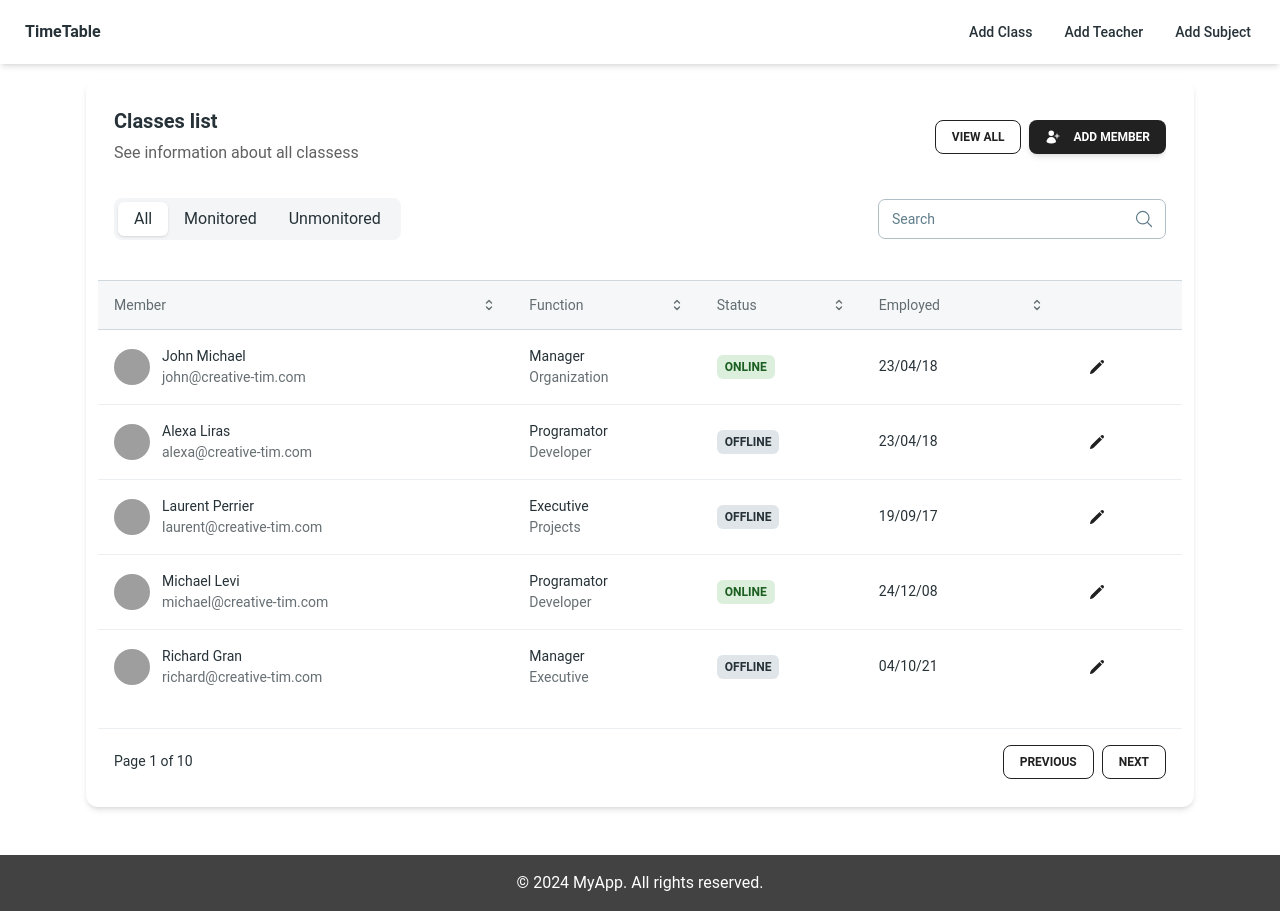
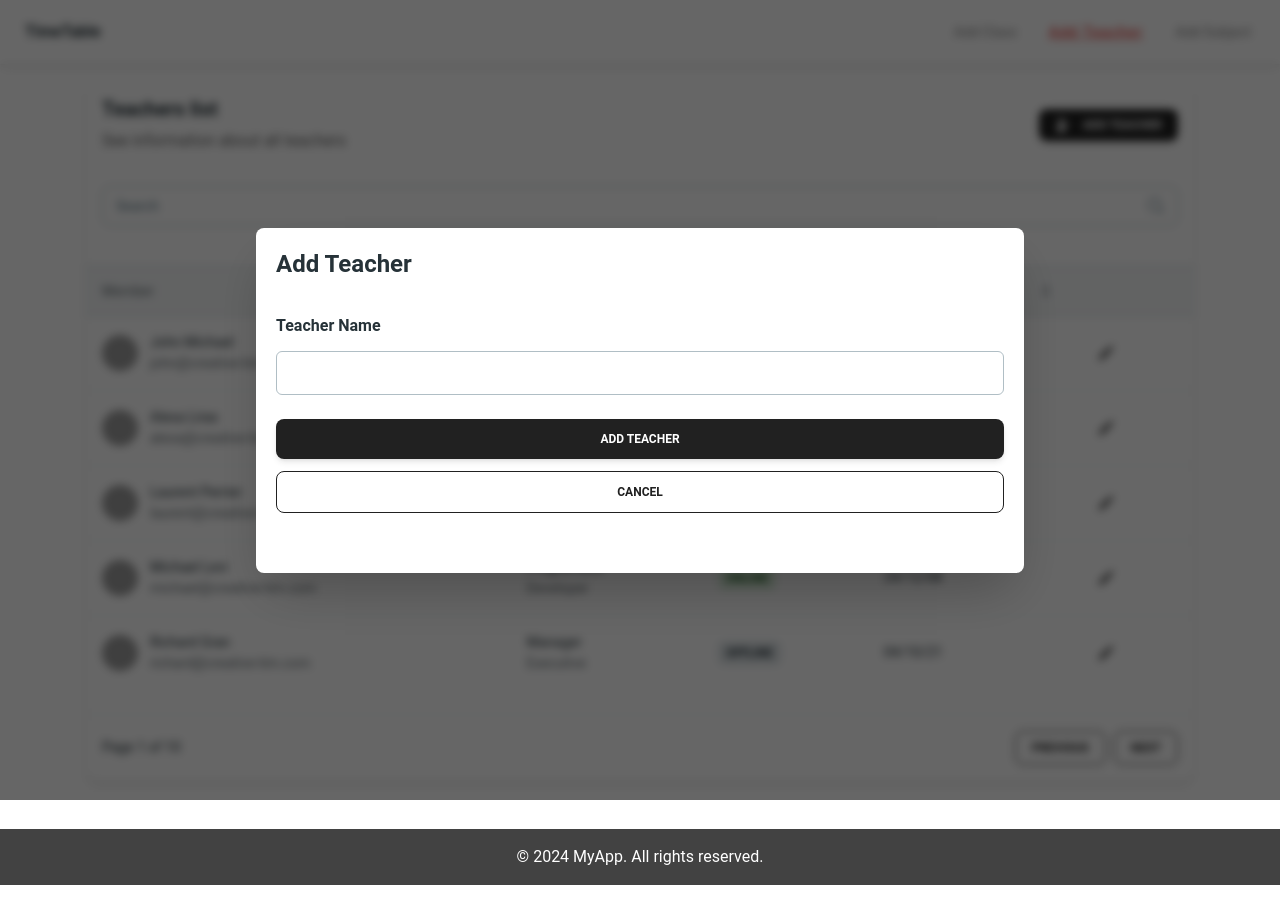
Before and after one commit to Arvindkr123/time-management-app, a React (Vite) app: page /add-teacher in a window 1280 px wide. Both pictures are taken after a click on the button 1096 px from the left and 366 px from the top of the page. After the commit the page ends 885 px from the top, so only its background shows below. Built offline with nearby package versions, Linux system fonts and the light colour scheme; grey boxes are pictures that could not be loaded.

Commit message:
added ui setup

```diff
--- a/src/components/Header.jsx
+++ b/src/components/Header.jsx
@@ -1,4 +1,4 @@
-import { Link } from "react-router-dom";
+import { Link, useLocation } from "react-router-dom";
 import React from "react";
 import {
   Navbar,
@@ -9,6 +9,9 @@ import {
 import { Bars3Icon, XMarkIcon } from "@heroicons/react/24/outline";
 
 function NavList() {
+  const location = useLocation();
+
+  console.log(location.pathname);
   return (
     <ul className="my-2 flex flex-col gap-2 lg:mb-0 lg:mt-0 lg:flex-row lg:items-center lg:gap-6">
       <Typography
@@ -19,7 +22,11 @@ function NavList() {
       >
         <Link
           to="/add-class"
-          className="flex items-center hover:text-blue-500 transition-colors"
+          className={`flex items-center transition-colors ${
+            location.pathname === "/add-class"
+              ? "underline text-red-600 tracking-widest" // Active state: underline and a distinct color
+              : "text-gray-500 hover:text-blue-500" // Inactive state: default color with hover effect
+          }`}
         >
           Add Class
         </Link>
@@ -32,7 +39,11 @@ function NavList() {
       >
         <Link
           to="/add-teacher"
-          className="flex items-center hover:text-blue-500 transition-colors"
+          className={`flex items-center transition-colors ${
+            location.pathname === "/add-teacher"
+              ? "underline text-red-600 tracking-widest" // Active state: underline and a distinct color
+              : "text-gray-500 hover:text-blue-500" // Inactive state: default color with hover effect
+          }`}
         >
           Add Teacher
         </Link>
@@ -45,7 +56,11 @@ function NavList() {
       >
         <Link
           to="/add-subject"
-          className="flex items-center hover:text-blue-500 transition-colors"
+          className={`flex items-center transition-colors ${
+            location.pathname === "/add-subject"
+              ? "underline text-red-600 tracking-widest" // Active state: underline and a distinct color
+              : "text-gray-500 hover:text-blue-500" // Inactive state: default color with hover effect
+          }`}
         >
           Add Subject
         </Link>
--- a/src/pages/AddClass.jsx
+++ b/src/pages/AddClass.jsx
@@ -12,29 +12,13 @@ import {
   CardBody,
   Chip,
   CardFooter,
-  Tabs,
-  TabsHeader,
-  Tab,
   Avatar,
   IconButton,
   Tooltip,
+  Dialog,
+  DialogBody,
 } from "@material-tailwind/react";
-
-const TABS = [
-  {
-    label: "All",
-    value: "all",
-  },
-  {
-    label: "Monitored",
-    value: "monitored",
-  },
-  {
-    label: "Unmonitored",
-    value: "unmonitored",
-  },
-];
-
+import { useState } from "react";
 const TABLE_HEAD = ["Member", "Function", "Status", "Employed", ""];
 
 const TABLE_ROWS = [
@@ -95,38 +79,72 @@ const AddClass = () => {
 export default AddClass;
 
 export function SortableTable() {
+  const [open, setOpen] = useState(false);
+
+  const handleOpen = () => setOpen(!open);
   return (
-    <Card className="h-full w-full p-3">
+    <Card className="h-full w-full">
       <CardHeader floated={false} shadow={false} className="rounded-none">
         <div className="mb-8 flex items-center justify-between gap-8">
           <div>
             <Typography variant="h5" color="blue-gray">
-              Classes list
+              Classess list
             </Typography>
             <Typography color="gray" className="mt-1 font-normal">
               See information about all classess
             </Typography>
           </div>
           <div className="flex shrink-0 flex-col gap-2 sm:flex-row">
-            <Button variant="outlined" size="sm">
-              view all
-            </Button>
-            <Button className="flex items-center gap-3" size="sm">
-              <UserPlusIcon strokeWidth={2} className="h-4 w-4" /> Add member
+            <Button
+              onClick={handleOpen}
+              className="flex items-center gap-3"
+              size="sm"
+            >
+              <UserPlusIcon strokeWidth={2} className="h-4 w-4" /> Add Class
             </Button>
           </div>
         </div>
+
+        {/* Dialog for Add class start here ------ */}
+        <Dialog open={open} handler={handleOpen}>
+          <Card color="transparent" shadow={false} className="p-5">
+            <Typography variant="h4" color="blue-gray">
+              Add Class
+            </Typography>
+            <form className="mt-8 mb-2">
+              <div className="mb-1 flex flex-col gap-6">
+                <Typography variant="h6" color="blue-gray" className="-mb-3">
+                  Class Name
+                </Typography>
+                <Input
+                  size="lg"
+                  placeholder="classs name"
+                  className=" !border-t-blue-gray-200 focus:!border-t-gray-900"
+                  labelProps={{
+                    className: "before:content-none after:content-none",
+                  }}
+                />
+              </div>
+
+              <Button className="mt-6" fullWidth>
+                add class
+              </Button>
+              <Button
+                onClick={handleOpen}
+                className="mt-3"
+                variant="outlined"
+                fullWidth
+              >
+                Cancel
+              </Button>
+            </form>
+          </Card>
+          <DialogBody></DialogBody>
+        </Dialog>
+        {/* Dialog for Add class end here ------ */}
+
         <div className="flex flex-col items-center justify-between gap-4 md:flex-row">
-          <Tabs value="all" className="w-full md:w-max">
-            <TabsHeader>
-              {TABS.map(({ label, value }) => (
-                <Tab key={value} value={value}>
-                  &nbsp;&nbsp;{label}&nbsp;&nbsp;
-                </Tab>
-              ))}
-            </TabsHeader>
-          </Tabs>
-          <div className="w-full md:w-72">
+          <div className="w-full">
             <Input
               label="Search"
               icon={<MagnifyingGlassIcon className="h-5 w-5" />}
@@ -225,8 +243,8 @@ export function SortableTable() {
                         {date}
                       </Typography>
                     </td>
-                    <td className={classes}>
-                      <Tooltip content="Edit User">
+                    <td onClick={handleOpen} className={classes}>
+                      <Tooltip content="Edit Class">
                         <IconButton variant="text">
                           <PencilIcon className="h-4 w-4" />
                         </IconButton>
--- a/src/pages/AddSubject.jsx
+++ b/src/pages/AddSubject.jsx
@@ -12,29 +12,13 @@ import {
   CardBody,
   Chip,
   CardFooter,
-  Tabs,
-  TabsHeader,
-  Tab,
   Avatar,
   IconButton,
   Tooltip,
+  Dialog,
+  DialogBody,
 } from "@material-tailwind/react";
-
-const TABS = [
-  {
-    label: "All",
-    value: "all",
-  },
-  {
-    label: "Monitored",
-    value: "monitored",
-  },
-  {
-    label: "Unmonitored",
-    value: "unmonitored",
-  },
-];
-
+import { useState } from "react";
 const TABLE_HEAD = ["Member", "Function", "Status", "Employed", ""];
 
 const TABLE_ROWS = [
@@ -95,38 +79,72 @@ const AddSubject = () => {
 export default AddSubject;
 
 export function SortableTable() {
+  const [open, setOpen] = useState(false);
+
+  const handleOpen = () => setOpen(!open);
   return (
     <Card className="h-full w-full">
       <CardHeader floated={false} shadow={false} className="rounded-none">
         <div className="mb-8 flex items-center justify-between gap-8">
           <div>
             <Typography variant="h5" color="blue-gray">
-              Members list
+              Subjects list
             </Typography>
             <Typography color="gray" className="mt-1 font-normal">
-              See information about all members
+              See information about all subjects
             </Typography>
           </div>
           <div className="flex shrink-0 flex-col gap-2 sm:flex-row">
-            <Button variant="outlined" size="sm">
-              view all
-            </Button>
-            <Button className="flex items-center gap-3" size="sm">
-              <UserPlusIcon strokeWidth={2} className="h-4 w-4" /> Add member
+            <Button
+              onClick={handleOpen}
+              className="flex items-center gap-3"
+              size="sm"
+            >
+              <UserPlusIcon strokeWidth={2} className="h-4 w-4" /> Add Subject
             </Button>
           </div>
         </div>
+
+        {/* Dialog for Add class start here ------ */}
+        <Dialog open={open} handler={handleOpen}>
+          <Card color="transparent" shadow={false} className="p-5">
+            <Typography variant="h4" color="blue-gray">
+              Add Subject
+            </Typography>
+            <form className="mt-8 mb-2">
+              <div className="mb-1 flex flex-col gap-6">
+                <Typography variant="h6" color="blue-gray" className="-mb-3">
+                  Subject Name
+                </Typography>
+                <Input
+                  size="lg"
+                  placeholder="subject name"
+                  className=" !border-t-blue-gray-200 focus:!border-t-gray-900"
+                  labelProps={{
+                    className: "before:content-none after:content-none",
+                  }}
+                />
+              </div>
+
+              <Button className="mt-6" fullWidth>
+                add subject
+              </Button>
+              <Button
+                onClick={handleOpen}
+                className="mt-3"
+                variant="outlined"
+                fullWidth
+              >
+                Cancel
+              </Button>
+            </form>
+          </Card>
+          <DialogBody></DialogBody>
+        </Dialog>
+        {/* Dialog for Add class end here ------ */}
+
         <div className="flex flex-col items-center justify-between gap-4 md:flex-row">
-          <Tabs value="all" className="w-full md:w-max">
-            <TabsHeader>
-              {TABS.map(({ label, value }) => (
-                <Tab key={value} value={value}>
-                  &nbsp;&nbsp;{label}&nbsp;&nbsp;
-                </Tab>
-              ))}
-            </TabsHeader>
-          </Tabs>
-          <div className="w-full md:w-72">
+          <div className="w-full">
             <Input
               label="Search"
               icon={<MagnifyingGlassIcon className="h-5 w-5" />}
@@ -225,8 +243,8 @@ export function SortableTable() {
                         {date}
                       </Typography>
                     </td>
-                    <td className={classes}>
-                      <Tooltip content="Edit User">
+                    <td onClick={handleOpen} className={classes}>
+                      <Tooltip content="Edit Class">
                         <IconButton variant="text">
                           <PencilIcon className="h-4 w-4" />
                         </IconButton>
--- a/src/pages/AddTeacher.jsx
+++ b/src/pages/AddTeacher.jsx
@@ -12,29 +12,13 @@ import {
   CardBody,
   Chip,
   CardFooter,
-  Tabs,
-  TabsHeader,
-  Tab,
   Avatar,
   IconButton,
   Tooltip,
+  Dialog,
+  DialogBody,
 } from "@material-tailwind/react";
-
-const TABS = [
-  {
-    label: "All",
-    value: "all",
-  },
-  {
-    label: "Monitored",
-    value: "monitored",
-  },
-  {
-    label: "Unmonitored",
-    value: "unmonitored",
-  },
-];
-
+import { useState } from "react";
 const TABLE_HEAD = ["Member", "Function", "Status", "Employed", ""];
 
 const TABLE_ROWS = [
@@ -95,38 +79,72 @@ const AddTeacher = () => {
 export default AddTeacher;
 
 export function SortableTable() {
+  const [open, setOpen] = useState(false);
+
+  const handleOpen = () => setOpen(!open);
   return (
-    <Card className="h-full w-full p-3">
+    <Card className="h-full w-full">
       <CardHeader floated={false} shadow={false} className="rounded-none">
         <div className="mb-8 flex items-center justify-between gap-8">
           <div>
             <Typography variant="h5" color="blue-gray">
-              Classes list
+              Teachers list
             </Typography>
             <Typography color="gray" className="mt-1 font-normal">
-              See information about all classess
+              See information about all teachers
             </Typography>
           </div>
           <div className="flex shrink-0 flex-col gap-2 sm:flex-row">
-            <Button variant="outlined" size="sm">
-              view all
-            </Button>
-            <Button className="flex items-center gap-3" size="sm">
-              <UserPlusIcon strokeWidth={2} className="h-4 w-4" /> Add member
+            <Button
+              onClick={handleOpen}
+              className="flex items-center gap-3"
+              size="sm"
+            >
+              <UserPlusIcon strokeWidth={2} className="h-4 w-4" /> Add Teacher
             </Button>
           </div>
         </div>
+
+        {/* Dialog for Add class start here ------ */}
+        <Dialog open={open} handler={handleOpen}>
+          <Card color="transparent" shadow={false} className="p-5">
+            <Typography variant="h4" color="blue-gray">
+              Add Teacher
+            </Typography>
+            <form className="mt-8 mb-2">
+              <div className="mb-1 flex flex-col gap-6">
+                <Typography variant="h6" color="blue-gray" className="-mb-3">
+                  Teacher Name
+                </Typography>
+                <Input
+                  size="lg"
+                  placeholder="teacher name"
+                  className=" !border-t-blue-gray-200 focus:!border-t-gray-900"
+                  labelProps={{
+                    className: "before:content-none after:content-none",
+                  }}
+                />
+              </div>
+
+              <Button className="mt-6" fullWidth>
+                add teacher
+              </Button>
+              <Button
+                onClick={handleOpen}
+                className="mt-3"
+                variant="outlined"
+                fullWidth
+              >
+                Cancel
+              </Button>
+            </form>
+          </Card>
+          <DialogBody></DialogBody>
+        </Dialog>
+        {/* Dialog for Add class end here ------ */}
+
         <div className="flex flex-col items-center justify-between gap-4 md:flex-row">
-          <Tabs value="all" className="w-full md:w-max">
-            <TabsHeader>
-              {TABS.map(({ label, value }) => (
-                <Tab key={value} value={value}>
-                  &nbsp;&nbsp;{label}&nbsp;&nbsp;
-                </Tab>
-              ))}
-            </TabsHeader>
-          </Tabs>
-          <div className="w-full md:w-72">
+          <div className="w-full">
             <Input
               label="Search"
               icon={<MagnifyingGlassIcon className="h-5 w-5" />}
@@ -225,8 +243,8 @@ export function SortableTable() {
                         {date}
                       </Typography>
                     </td>
-                    <td className={classes}>
-                      <Tooltip content="Edit User">
+                    <td onClick={handleOpen} className={classes}>
+                      <Tooltip content="Edit Class">
                         <IconButton variant="text">
                           <PencilIcon className="h-4 w-4" />
                         </IconButton>
```
